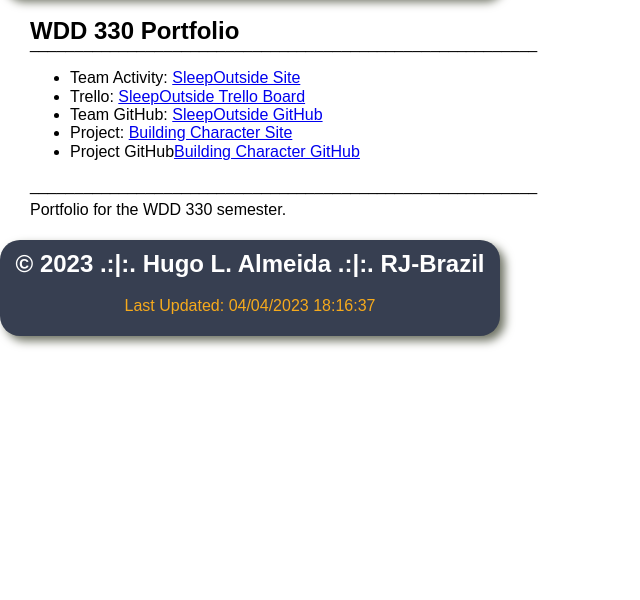
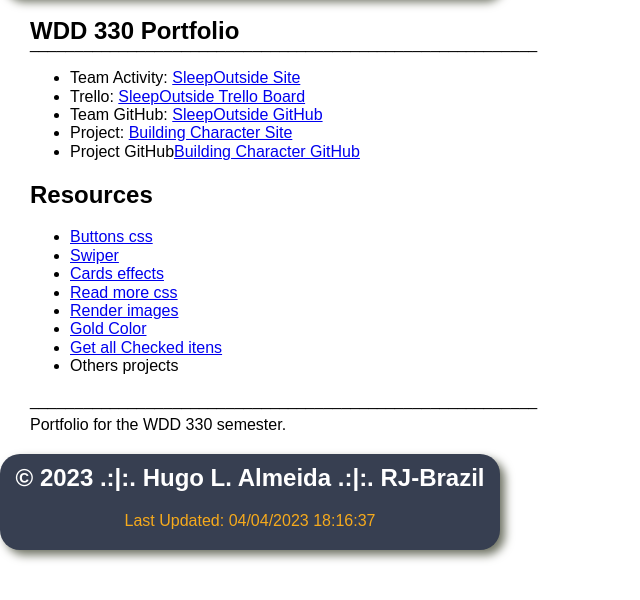
Before and after one commit to hugolalmeida/Portfolio, a website built with Vite: page src/index.html in a window 1280 px wide. Shown: the part 176-776 px from the top of the page, without its empty margins (0-640 px from the left). Built offline with nearby package versions, Linux system fonts and the light colour scheme.

Commit message:
resources added

```diff
--- a/src/index.html
+++ b/src/index.html
@@ -41,15 +41,42 @@
         </li>
         <li>
           Project:
-          <a href="https://opbuildchar.netlify.app/"
-            >Building Character Site</a
-          >
+          <a href="https://opbuildchar.netlify.app/">Building Character Site</a>
         </li>
         <li>
           Project GitHub<a href="https://github.com/hugolalmeida/Project-WDD330"
             >Building Character GitHub</a
           >
         </li>
+      </ul>
+      <h2 id="title"><strong>Resources</strong></h2>
+      <ul>
+        <li>
+          <a href="https://getcssscan.com/css-buttons-examples">Buttons css</a>
+        </li>
+        <li>
+          <a href="https://swiperjs.com/demos#slides-per-group-skip">Swiper</a>
+        </li>
+        <li>
+          <a href="https://freefrontend.com/css-cards/">Cards effects</a>
+        </li>
+        <li>
+          <a
+            href="https://css-tricks.com/css-link-hover-effects/#aa-the-right-to-left-color-swap-link-hover-effect"
+            >Read more css</a
+          >
+        </li>
+        <li><a href="https://picresize.com/">Render images</a></li>
+        <li>
+          <a href="http://www.brandgradients.com/gold-gradient/">Gold Color</a>
+        </li>
+        <li>
+          <a
+            href="https://www.tutorialstonight.com/how-to-get-all-checked-checkbox-value-in-javascript"
+            >Get all Checked itens</a
+          >
+        </li>
+        <li>Others projects</li>
       </ul>
       <p class="line1">
         _________________________________________________________
```
